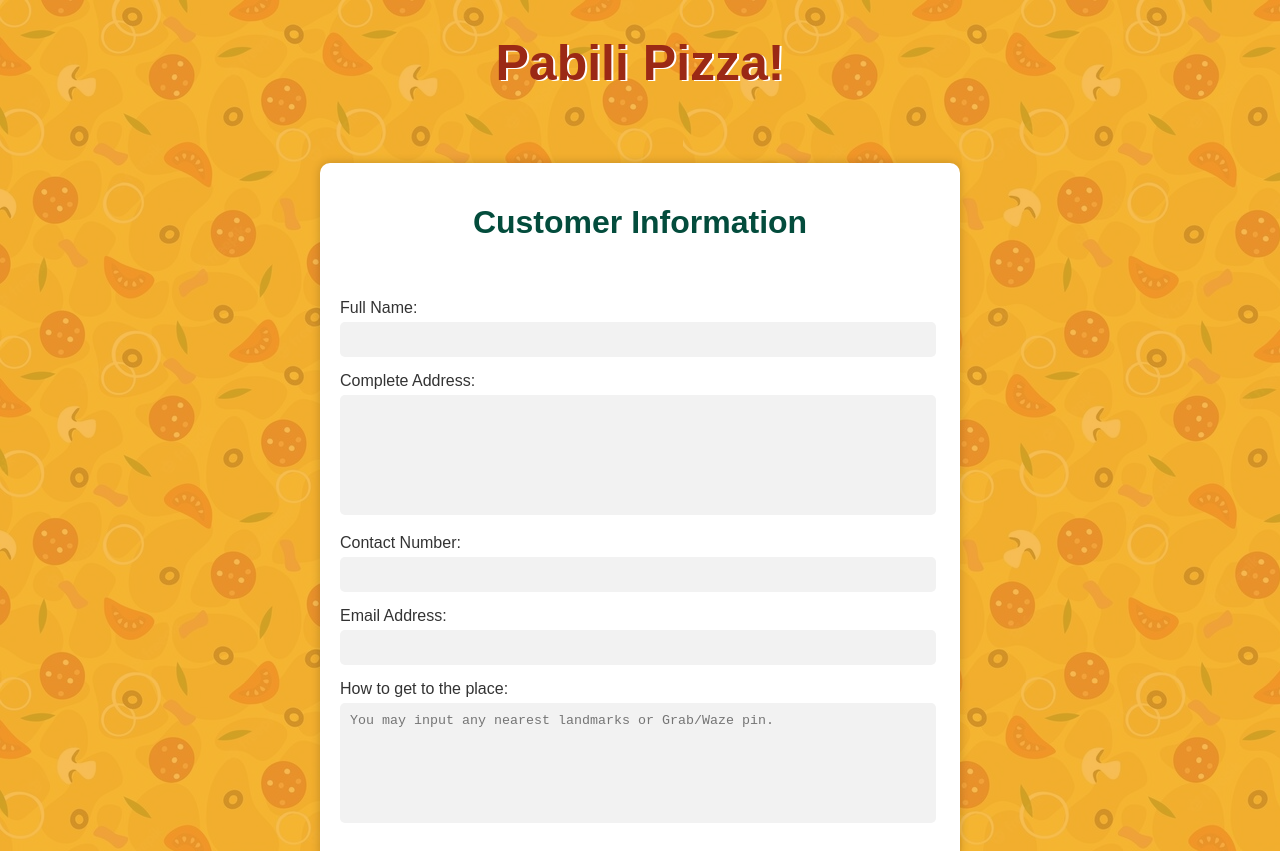
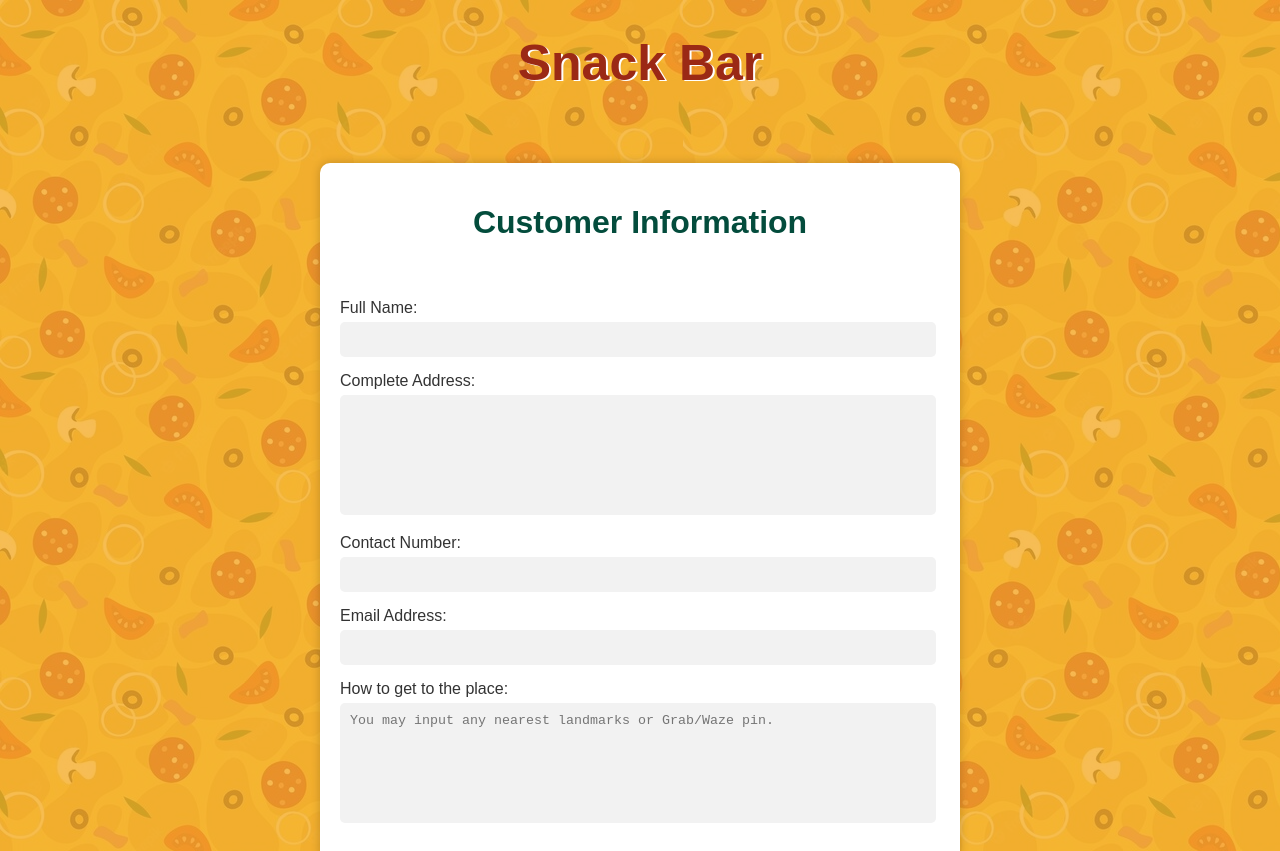
Before and after one commit to katherineayson/Ayson-OrderForm, a plain HTML site: page index.html in a window 1280 px wide. Shown: the top 851 px of the page. Drawn offline with Linux system fonts and the light colour scheme.

Commit message:
Update index.html

```diff
--- a/index.html
+++ b/index.html
@@ -1,12 +1,12 @@
 <!DOCTYPE html>
 <html>
   <head>
-    <title>Pizza Order Form</title>
+    <title>Order Form</title>
 	<link rel="stylesheet" href="AYSON_IMAGES_CSAD/orderForm.css"></link>
   </head>
 <body>
 	<div class="content">
-		<h1 class="title">Pabili Pizza!</h1><br>
+		<h1 class="title">Snack Bar</h1><br>
 
 		<form>
 		<h1>Customer Information</h1><br><br>
```
